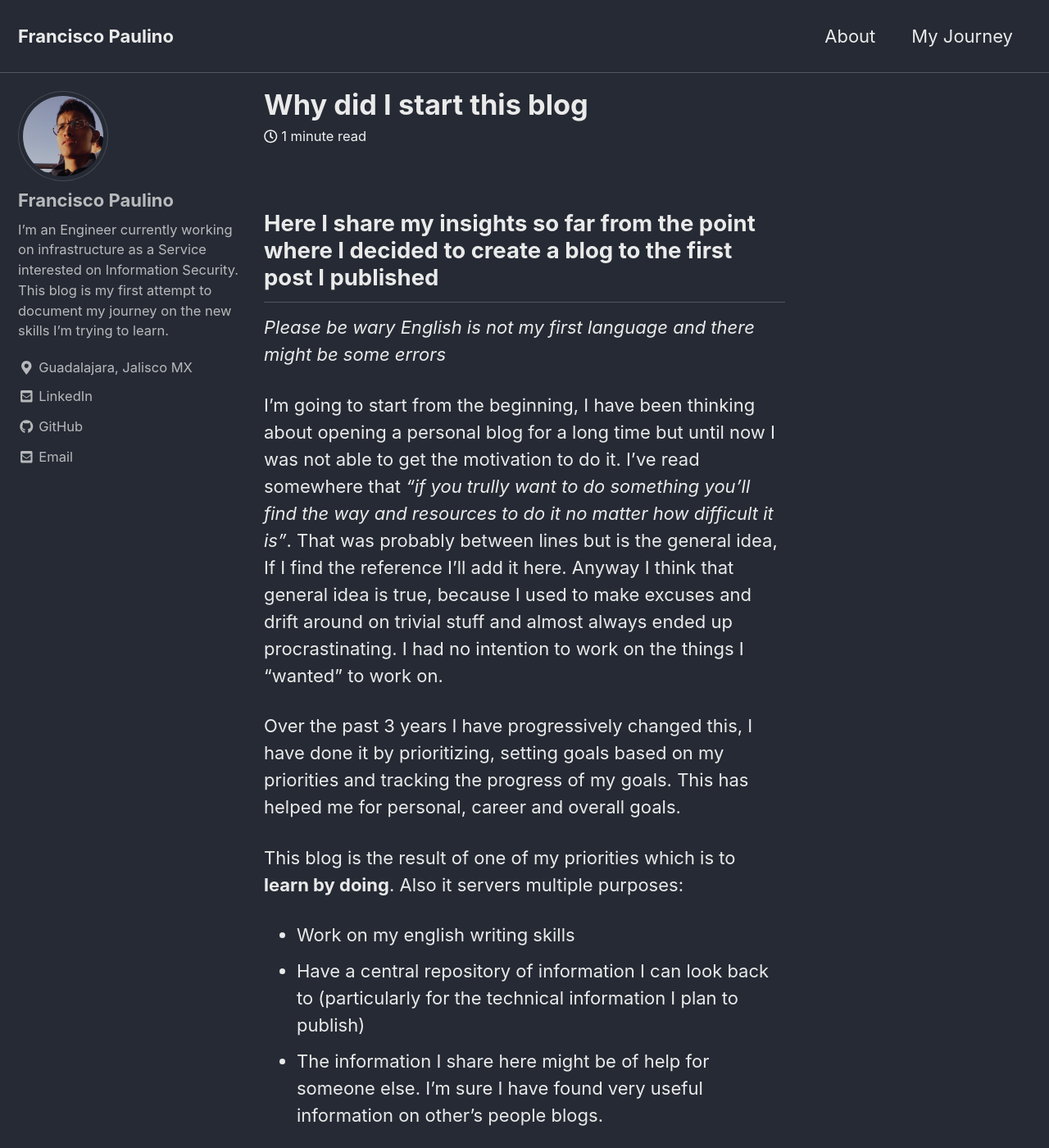
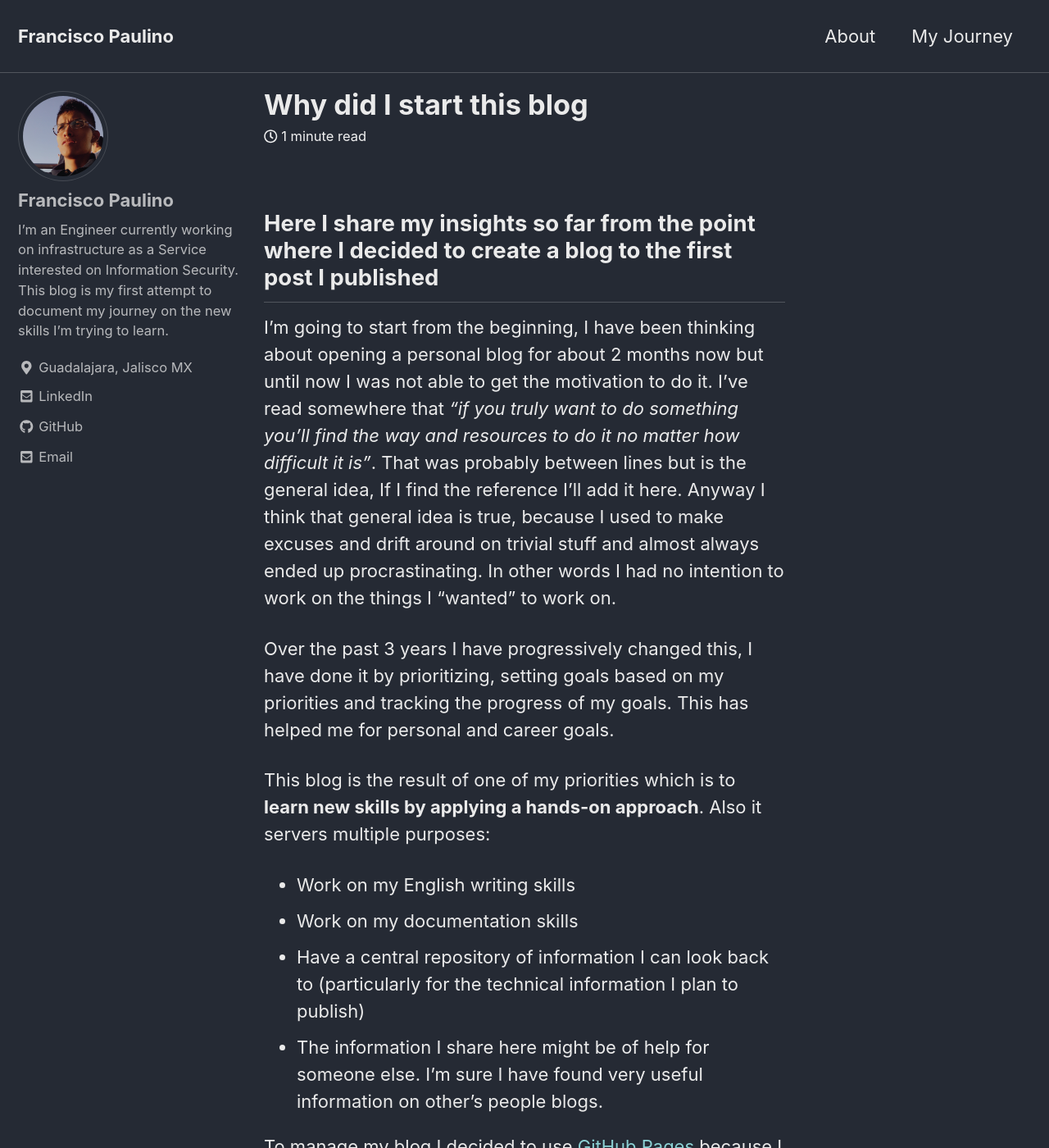
Before and after one commit to francisco-paulino/blog, a Jekyll site: the page built from _posts/2019-02-15-firstpost.md, in a window 1280 px wide and 1400 px high. Shown: the whole window at 82% size. Built offline with Jekyll 4.4.1, drawn with Linux system fonts in a browser that asks for light colours; cached includes are drawn as plain includes; some of the changed text lies outside the part shown.

Commit message:
updated post

```diff
--- a/_posts/2019-02-15-firstpost.md
+++ b/_posts/2019-02-15-firstpost.md
@@ -7,18 +7,17 @@ excerpt: "Career development, blogging"
 
 ## Here I share my insights so far from the point where I decided to create a blog to the first post I published
 
-*Please be wary English is not my first language and there might be some errors*
+I'm going to start from the beginning, I have been thinking about opening a personal blog for about 2 months now but until now I was not able to get the motivation to do it. I've read somewhere that *"if you truly want to do something you'll find the way and resources to do it no matter how difficult it is"*. That was probably between lines but is the general idea, If I find the reference I'll add it here. Anyway I think that general idea is true, because I used to make excuses and drift around on trivial stuff and almost always ended up procrastinating. In other words I had no intention to work on the things I "wanted" to work on.
 
-I'm going to start from the beginning, I have been thinking about opening a personal blog for a long time but until now I was not able to get the motivation to do it. I've read somewhere that *"if you trully want to do something you'll find the way and resources to do it no matter how difficult it is"*. That was probably between lines but is the general idea, If I find the reference I'll add it here. Anyway I think that general idea is true, because I used to make excuses and drift around on trivial stuff and almost always ended up procrastinating. I had no intention to work on the things I "wanted" to work on.
+Over the past 3 years I have progressively changed this, I have done it by prioritizing, setting goals based on my priorities and tracking the progress of my goals. This has helped me for personal and career goals.
 
-Over the past 3 years I have progressively changed this, I have done it by prioritizing, setting goals based on my priorities and tracking the progress of my goals. This has helped me for personal, career and overall goals.
-
-This blog is the result of one of my priorities which is to **learn by doing**. Also it servers multiple purposes:
-* Work on my english writing skills
+This blog is the result of one of my priorities which is to **learn new skills by applying a hands-on approach**. Also it servers multiple purposes:
+* Work on my English writing skills
+* Work on my documentation skills
 * Have a central repository of information I can look back to (particularly for the technical information I plan to publish)
 * The information I share here might be of help for someone else. I'm sure I have found very useful information on other's people blogs.
 
-To manage my blog I decided to use [Github Pages](https://pages.github.com/) because I can learn to use github repos and I can practice my coding skills; also I used [Jekyll themes](https://jekyllrb.com/) to have my blog ready in about 2 hours.
+To manage my blog I decided to use [GitHub Pages](https://pages.github.com/) because I can learn to use GitHub repos and I can practice my coding skills; also I used [Jekyll themes](https://jekyllrb.com/) to have my blog ready in about 2 hours.
 
 Finally my next steps on this blog are:
 - Configure Google Analytics before going live to track the traffic of the blog
```
